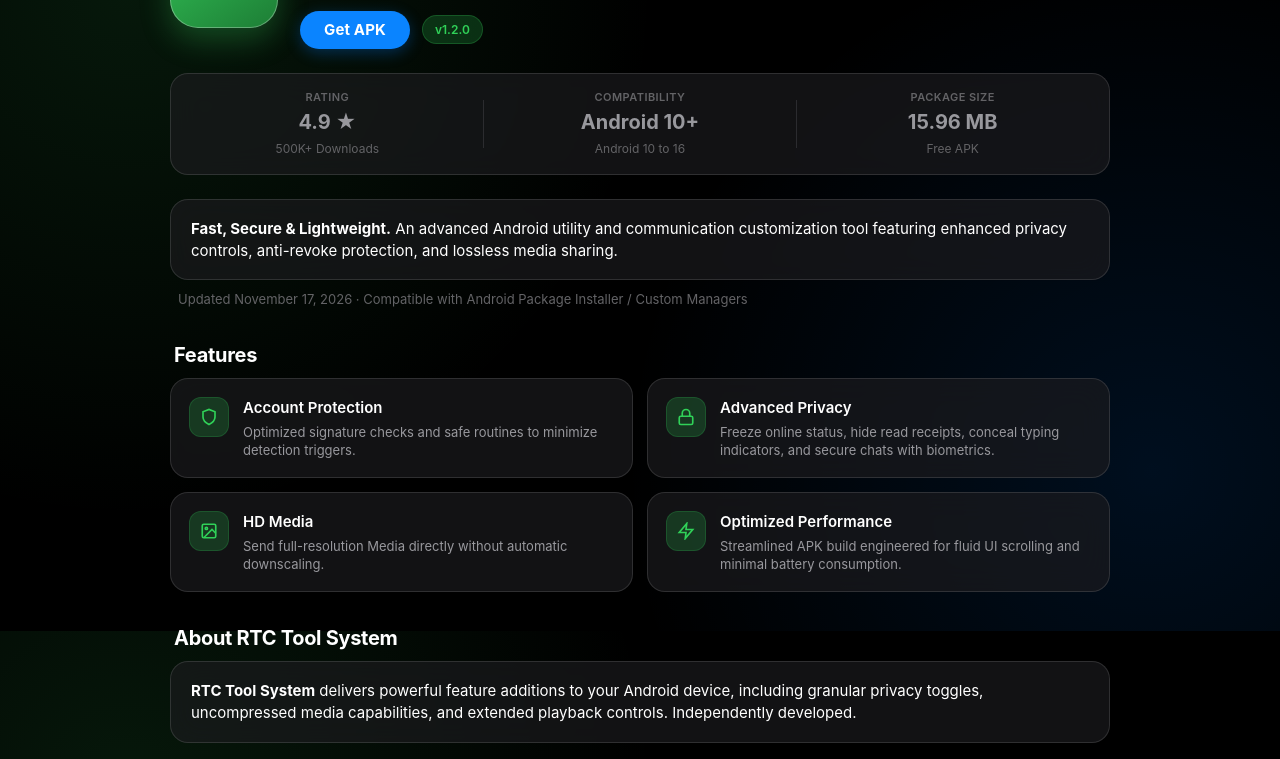
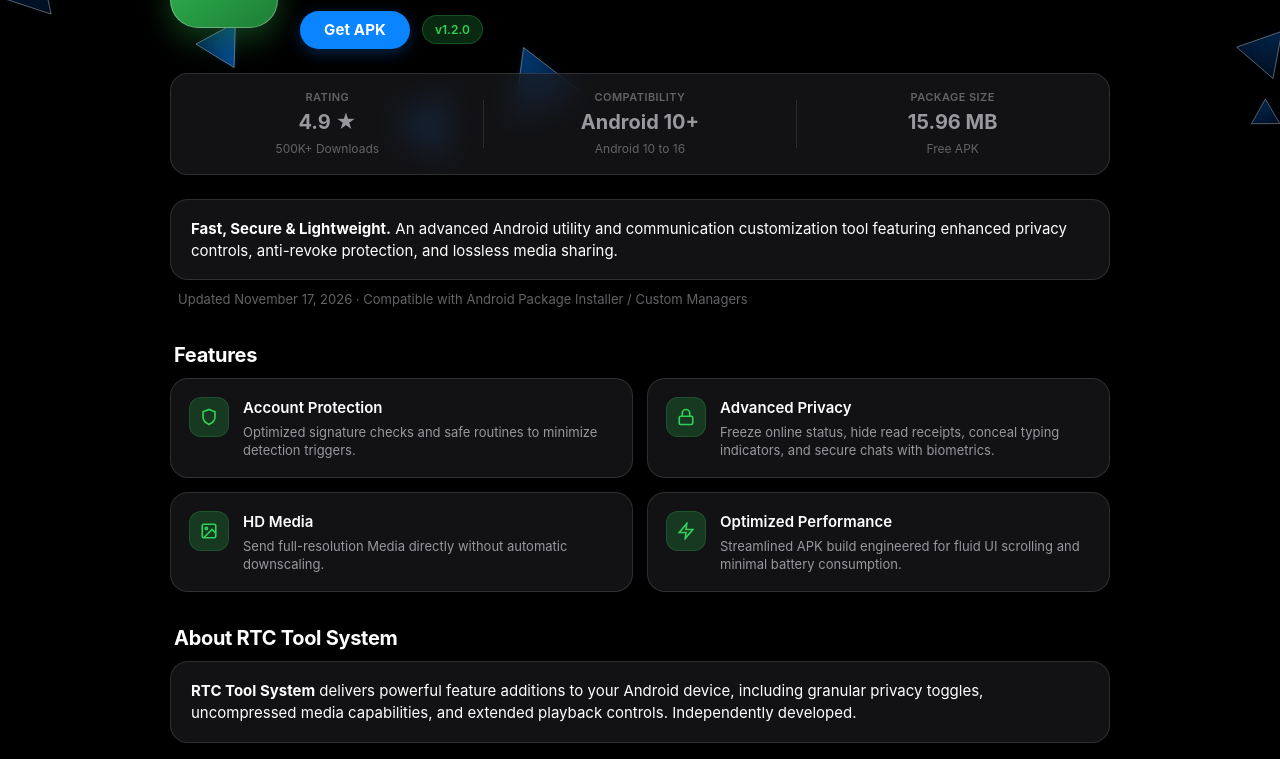
Before and after one commit to Vishal30057/RTC-Tool, a plain HTML site: page index.html in a window 1280 px wide. Shown: the part 169-928 px from the top of the page. Drawn offline with Linux system fonts and the light colour scheme.

Commit message:
Implement optimized falling glass triangles background
Added optimized canvas background and disabled text selection.

```diff
--- a/index.html
+++ b/index.html
@@ -43,19 +43,38 @@
       padding: 0;
       -webkit-tap-highlight-color: transparent;
       -webkit-font-smoothing: antialiased;
+      /* Make all texts unselectable globally */
+      -webkit-user-select: none;
+      -moz-user-select: none;
+      -ms-user-select: none;
+      user-select: none;
     }
 
     body {
       background-color: var(--page-bg);
-      background-image:
-        radial-gradient(circle at 10% 20%, rgba(52, 199, 89, 0.12) 0%, transparent 40%),
-        radial-gradient(circle at 90% 80%, rgba(0, 122, 255, 0.12) 0%, transparent 40%);
-      background-attachment: fixed;
       color: var(--ios-label);
       font-family: -apple-system, BlinkMacSystemFont, "SF Pro Display", "SF Pro Text", "Helvetica Neue", sans-serif;
       line-height: 1.45;
       min-height: 100vh;
-      will-change: background-color;
+      overflow-x: hidden;
+      position: relative;
+    }
+
+    /* Optimized Hardware-Accelerated Canvas Background */
+    #glassCanvas {
+      position: fixed;
+      top: 0;
+      left: 0;
+      width: 100vw;
+      height: 100vh;
+      pointer-events: none;
+      z-index: 0;
+      will-change: transform;
+    }
+
+    header, main {
+      position: relative;
+      z-index: 10;
     }
 
     a {
@@ -197,12 +216,6 @@
     .ios-menu-item svg {
       color: var(--ios-blue);
       flex-shrink: 0;
-    }
-
-    .menu-divider {
-      height: 0.5px;
-      background-color: var(--glass-separator);
-      margin: 4px 6px;
     }
 
     .btn-telegram {
@@ -531,6 +544,9 @@
 </head>
 <body>
 
+  <!-- Optimized Falling Blue Glass Triangles Canvas Background -->
+  <canvas id="glassCanvas"></canvas>
+
   <!-- Frosted Glass Top Navigation Bar -->
   <header>
     <div class="nav-container">
@@ -758,7 +774,6 @@
     const menuToggleBtn = document.getElementById('menuToggle');
     const iosMenu = document.getElementById('iosMenu');
 
-    // Sun/Moon SVG icons
     const sunSvg = `<circle cx="12" cy="12" r="5"></circle><line x1="12" y1="1" x2="12" y2="3"></line><line x1="12" y1="21" x2="12" y2="23"></line><line x1="4.22" y1="4.22" x2="5.64" y2="5.64"></line><line x1="18.36" y1="18.36" x2="19.78" y2="19.78"></line><line x1="1" y1="12" x2="3" y2="12"></line><line x1="21" y1="12" x2="23" y2="12"></line><line x1="4.22" y1="19.78" x2="5.64" y2="18.36"></line><line x1="18.36" y1="5.64" x2="19.78" y2="4.22"></line>`;
     const moonSvg = `<path d="M21 12.79A9 9 0 1 1 11.21 3 7 7 0 0 0 21 12.79z"></path>`;
 
@@ -770,7 +785,6 @@
       }
     }
 
-    // Initialize icon based on current theme
     updateIcon();
 
     themeToggleBtn.addEventListener('click', (e) => {
@@ -781,18 +795,98 @@
       updateIcon();
     });
 
-    // Toggle Menu Popover
     menuToggleBtn.addEventListener('click', (e) => {
       e.stopPropagation();
       iosMenu.classList.toggle('active');
     });
 
-    // Close menu when clicking outside
     document.addEventListener('click', () => {
       if (iosMenu.classList.contains('active')) {
         iosMenu.classList.remove('active');
       }
     });
+
+    /* Disable text selection context actions and copy triggers */
+    document.addEventListener('contextmenu', e => e.preventDefault());
+    document.addEventListener('selectstart', e => e.preventDefault());
+
+    /* --- High-Performance Falling Blue Glass Triangles Animation --- */
+    const canvas = document.getElementById('glassCanvas');
+    const ctx = canvas.getContext('2d', { alpha: true });
+
+    let width, height;
+    function resize() {
+      width = canvas.width = window.innerWidth;
+      height = canvas.height = window.innerHeight;
+    }
+    window.addEventListener('resize', resize);
+    resize();
+
+    const shardCount = window.innerWidth < 768 ? 16 : 24;
+    const shards = [];
+
+    for (let i = 0; i < shardCount; i++) {
+      shards.push({
+        x: Math.random() * width,
+        y: Math.random() * height - height,
+        size: Math.random() * 28 + 16,
+        speed: Math.random() * 1.0 + 0.5,
+        rot: Math.random() * Math.PI * 2,
+        rotSpeed: (Math.random() - 0.5) * 0.02,
+        opacity: Math.random() * 0.3 + 0.15
+      });
+    }
+
+    function animateGlass() {
+      ctx.clearRect(0, 0, width, height);
+
+      const isDark = htmlElem.getAttribute('data-theme') === 'dark';
+
+      for (let i = 0; i < shards.length; i++) {
+        let s = shards[i];
+        s.y += s.speed;
+        s.rot += s.rotSpeed;
+
+        if (s.y > height + 100) {
+          s.y = -100;
+          s.x = Math.random() * width;
+        }
+
+        ctx.save();
+        ctx.translate(s.x, s.y);
+        ctx.rotate(s.rot);
+
+        const grad = ctx.createLinearGradient(0, -s.size, s.size, s.size);
+        if (isDark) {
+          grad.addColorStop(0, `rgba(10, 132, 255, ${s.opacity * 1.3})`);
+          grad.addColorStop(1, `rgba(0, 100, 255, ${s.opacity * 0.4})`);
+        } else {
+          grad.addColorStop(0, `rgba(0, 122, 255, ${s.opacity * 0.9})`);
+          grad.addColorStop(1, `rgba(50, 160, 255, ${s.opacity * 0.3})`);
+        }
+
+        ctx.fillStyle = grad;
+        ctx.shadowColor = 'rgba(10, 132, 255, 0.35)';
+        ctx.shadowBlur = 10;
+
+        ctx.beginPath();
+        ctx.moveTo(0, -s.size);
+        ctx.lineTo(s.size * 0.866, s.size * 0.5);
+        ctx.lineTo(-s.size * 0.866, s.size * 0.5);
+        ctx.closePath();
+        ctx.fill();
+
+        ctx.strokeStyle = isDark ? 'rgba(255, 255, 255, 0.4)' : 'rgba(255, 255, 255, 0.7)';
+        ctx.lineWidth = 0.8;
+        ctx.stroke();
+
+        ctx.restore();
+      }
+
+      requestAnimationFrame(animateGlass);
+    }
+
+    requestAnimationFrame(animateGlass);
   </script>
 </body>
 </html>
```
